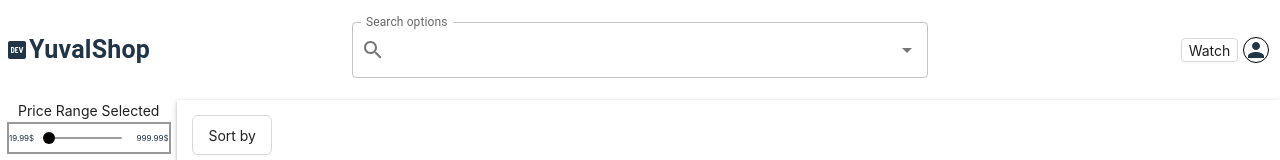
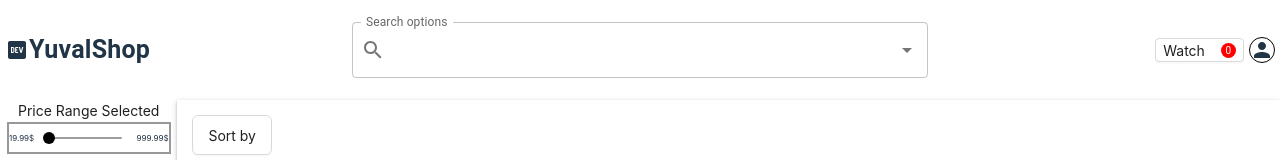
Before and after one commit to YuvalShvartsman/OnlineStore, a React (Vite) app: page / in a window 1280 px wide. Shown: the top 160 px of the page. Built offline with nearby package versions, Linux system fonts and the light colour scheme.

Commit message:
added a number to the top-right watch btn

```diff
--- a/src/components/navbar/Navbar.css
+++ b/src/components/navbar/Navbar.css
@@ -19,18 +19,6 @@
   margin-left: 5px;
 }
 
-.SearchBar {
-  height: 100%;
-  display: flex;
-  flex-direction: row;
-  align-items: center;
-  justify-content: center;
-}
-
-.Search {
-  width: 45vw;
-}
-
 .UserAndWatch {
   height: 100%;
   display: flex;
@@ -40,7 +28,17 @@
   position: absolute;
   right: 0;
   width: 100px;
-  margin-right: 5px;
+  margin-right: 15px;
+}
+
+.NumberOfItems {
+  background-color: red !important;
+  border-radius: 50px !important;
+  width: 15px !important;
+  height: fit-content !important;
+  color: white !important;
+  margin: 1px;
+  font-size: 10px !important;
 }
 
 .PersonIcon {
--- a/src/components/navbar/Navbar.tsx
+++ b/src/components/navbar/Navbar.tsx
@@ -1,27 +1,22 @@
 import "./Navbar.css";
 
-import {
-  Autocomplete,
-  InputAdornment,
-  TextField,
-  Typography,
-} from "@mui/material";
+import { Typography } from "@mui/material";
 
-import { LogoDev, Person, Search } from "@mui/icons-material";
+import { LogoDev, Person } from "@mui/icons-material";
 import { Button } from "antd";
-import { BaseSyntheticEvent, useContext, useState } from "react";
-import EcommerceItemsContext from "../../context/EcommerceItemsContext";
+import { useContext, useState } from "react";
 import WatchModal from "../watchModal/WatchModal";
+import SearchBar from "./searchBar/SearchBar";
+import WatchItemsContext from "../../context/WatchItemsContext";
 
 function Navbar() {
   const [open, setOpen] = useState(false);
 
   const handleClose = () => setOpen(false);
 
-  const { setValueToFilter, ecommerceItems } = useContext(
-    EcommerceItemsContext
-  );
-  const ecommerceItemsDescs = ecommerceItems.map((item) => item.description);
+  const { ecommerceWatchItems } = useContext(WatchItemsContext);
+
+  const amountOfItems = [...new Set(ecommerceWatchItems)].length;
 
   return (
     <div className="Navbar">
@@ -32,41 +27,11 @@ function Navbar() {
           YuvalShop
         </Typography>
       </div>
-      <div className="SearchBar">
-        <Autocomplete
-          className="Search"
-          options={ecommerceItemsDescs}
-          onInputChange={(_e, val, reason) =>
-            setValueToFilter((prev) => ({
-              ...prev,
-              desc: reason === "input" ? val : "",
-            }))
-          }
-          onSelect={(e: BaseSyntheticEvent) => {
-            setValueToFilter((prev) => ({ ...prev, desc: e.target.value }));
-          }}
-          renderInput={(params) => {
-            return (
-              <TextField
-                {...params}
-                label="Search options"
-                variant="outlined"
-                InputProps={{
-                  ...params.InputProps,
-                  startAdornment: (
-                    <InputAdornment position="start">
-                      <Search />
-                    </InputAdornment>
-                  ),
-                }}
-              />
-            );
-          }}
-        />
-      </div>
+      <SearchBar />
       <div className="UserAndWatch">
         <Button size="small" onClick={() => setOpen(true)}>
-          Watch
+          Watch &nbsp;
+          <Typography className="NumberOfItems">{amountOfItems}</Typography>
         </Button>
         <Person className="PersonIcon" />
       </div>
--- /dev/null
+++ b/src/components/navbar/searchBar/SearchBar.css
@@ -0,0 +1,11 @@
+.SearchBar {
+  height: 100%;
+  display: flex;
+  flex-direction: row;
+  align-items: center;
+  justify-content: center;
+}
+
+.Search {
+  width: 45vw;
+}
--- /dev/null
+++ b/src/components/navbar/searchBar/SearchBar.tsx
@@ -0,0 +1,51 @@
+import "./SearchBar.css";
+
+import { BaseSyntheticEvent, useContext } from "react";
+
+import { Search } from "@mui/icons-material";
+import { Autocomplete, TextField, InputAdornment } from "@mui/material";
+
+import EcommerceItemsContext from "../../../context/EcommerceItemsContext";
+
+function SearchBar() {
+  const { setValueToFilter, ecommerceItems } = useContext(
+    EcommerceItemsContext
+  );
+  const ecommerceItemsDescs = ecommerceItems.map((item) => item.description);
+  return (
+    <div className="SearchBar">
+      <Autocomplete
+        className="Search"
+        options={ecommerceItemsDescs}
+        onInputChange={(_e, val, reason) =>
+          setValueToFilter((prev) => ({
+            ...prev,
+            desc: reason === "input" ? val : "",
+          }))
+        }
+        onSelect={(e: BaseSyntheticEvent) => {
+          setValueToFilter((prev) => ({ ...prev, desc: e.target.value }));
+        }}
+        renderInput={(params) => {
+          return (
+            <TextField
+              {...params}
+              label="Search options"
+              variant="outlined"
+              InputProps={{
+                ...params.InputProps,
+                startAdornment: (
+                  <InputAdornment position="start">
+                    <Search />
+                  </InputAdornment>
+                ),
+              }}
+            />
+          );
+        }}
+      />
+    </div>
+  );
+}
+
+export default SearchBar;
--- a/src/components/shopItems/ShopItems.tsx
+++ b/src/components/shopItems/ShopItems.tsx
@@ -19,7 +19,7 @@ function ShopItems({ items }: ShopItemsProps) {
       <Filters />
       {items.length > 0
         ? items.map((item) => <Item item={item} key={item.id} />)
-        : "No items in this list"}
+        : "Could not find any items"}
       {}
     </Grid>
   );
--- a/src/components/watchModal/WatchModal.tsx
+++ b/src/components/watchModal/WatchModal.tsx
@@ -1,9 +1,11 @@
 import "./WatchModal.css";
 
+import { useContext } from "react";
+import WatchItemsContext from "../../context/WatchItemsContext";
+
 import ShopItems from "../shopItems/ShopItems";
-import { useContext } from "react";
+
 import { Modal } from "antd";
-import WatchItemsContext from "../../context/WatchItemsContext";
 
 type WatchModalProps = {
   open: boolean;
@@ -21,8 +23,8 @@ function WatchModal({ handleClose, open }: WatchModalProps) {
       onOk={handleClose}
       className="WatchModal"
       title="Those are the items you've added to your watch list:"
-      children={<ShopItems items={ecommerceWatchItems} />}
-    ></Modal>
+      children={<ShopItems items={[...new Set(ecommerceWatchItems)]} />}
+    />
   );
 }
 
```
